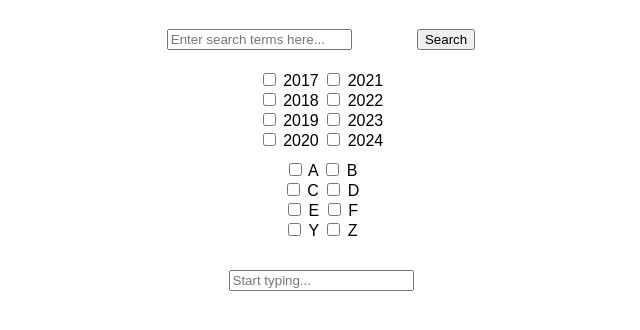
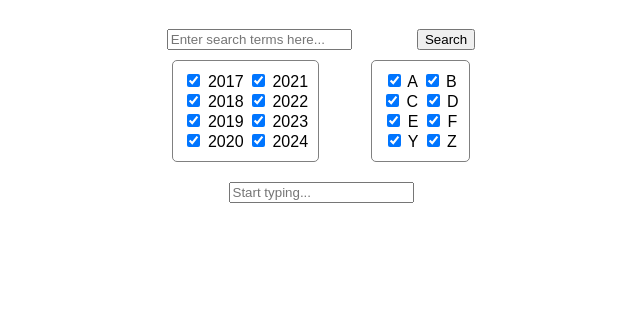
Before and after one commit to AnthonyJMillspaugh/math-modeling-database, a plain HTML site: page math-modeling-papers-website/website.html in a window 1280 px wide. Shown: the part 82-412 px from the top of the page, without its empty margins (319-959 px from the left). Drawn offline with Linux system fonts and the light colour scheme.

Commit message:
made some small adjustments, need to pull again after this

```diff
--- a/math-modeling-papers-website/website-style.css
+++ b/math-modeling-papers-website/website-style.css
@@ -3,6 +3,12 @@
     margin-left: 25%;
     margin-right: 25%;
     padding: 10px;
+}
+
+.specialcenter {
+    display: flex;
+    gap: 52px; /* Optional: space between the boxes */
+    justify-content: center; /* Optional: center horizontally */
 }
 
 h1 {
@@ -27,10 +33,21 @@ div[id="autoDropDown"] {
 div[id="yearBox"] {
     font-family:sans-serif;
     text-align: center;
+
+    padding: 10px;
+    height: 80px;
+
+    border: 1px solid gray;
+    border-radius: 5px;
 }
 
 div[id="problemBox"] {
     font-family:sans-serif;
     text-align: center;
-    padding-top: 10px;
+
+    padding: 10px;
+    height: 80px;
+
+    border: 1px solid gray;
+    border-radius: 5px;
 }
--- a/math-modeling-papers-website/website.html
+++ b/math-modeling-papers-website/website.html
@@ -15,42 +15,42 @@
     <button type="submit" id="submit" onclick="search_titles()">Search</button>
   </div>
 
-  <div class="center">
+  <div class="specialcenter">
     <div id="yearBox">
-      <input type="checkbox" id="2017" name="2017" value="2017">
+      <input type="checkbox" id="2017" name="2017" value="2017" checked>
       <label for="2017"> 2017</label>
-      <input type="checkbox" id="2021" name="2021" value="2021">
+      <input type="checkbox" id="2021" name="2021" value="2021" checked>
       <label for="2021"> 2021</label><br>
-      <input type="checkbox" id="2018" name="2018" value="2018">
+      <input type="checkbox" id="2018" name="2018" value="2018" checked>
       <label for="2018"> 2018</label>
-      <input type="checkbox" id="2022" name="2022" value="2022">
+      <input type="checkbox" id="2022" name="2022" value="2022" checked>
       <label for="2022"> 2022</label><br>
-      <input type="checkbox" id="2019" name="2019" value="2019">
+      <input type="checkbox" id="2019" name="2019" value="2019" checked>
       <label for="2019"> 2019</label>
-      <input type="checkbox" id="2023" name="2023" value="2023">
+      <input type="checkbox" id="2023" name="2023" value="2023" checked>
       <label for="2023"> 2023</label><br>
-      <input type="checkbox" id="2020" name="2020" value="2020">
+      <input type="checkbox" id="2020" name="2020" value="2020" checked>
       <label for="2020"> 2020</label>
-      <input type="checkbox" id="2024" name="2024" value="2024">
+      <input type="checkbox" id="2024" name="2024" value="2024" checked>
       <label for="2024"> 2024</label><br>
     </div>
 
     <div id="problemBox">
-      <input type="checkbox" id="a" name="a" value="a">
+      <input type="checkbox" id="a" name="a" value="a" checked>
       <label for="a"> A</label>
-      <input type="checkbox" id="b" name="b" value="b">
+      <input type="checkbox" id="b" name="b" value="b" checked>
       <label for="b"> B</label><br>
-      <input type="checkbox" id="c" name="c" value="c">
+      <input type="checkbox" id="c" name="c" value="c" checked>
       <label for="c"> C</label>
-      <input type="checkbox" id="d" name="d" value="d">
+      <input type="checkbox" id="d" name="d" value="d" checked>
       <label for="d"> D</label><br>
-      <input type="checkbox" id="e" name="e" value="e">
+      <input type="checkbox" id="e" name="e" value="e" checked>
       <label for="e"> E</label>
-      <input type="checkbox" id="f" name="f" value="f">
+      <input type="checkbox" id="f" name="f" value="f" checked>
       <label for="f"> F</label><br>
-      <input type="checkbox" id="y" name="y" value="y">
+      <input type="checkbox" id="y" name="y" value="y" checked>
       <label for="y"> Y</label>
-      <input type="checkbox" id="z" name="z" value="z">
+      <input type="checkbox" id="z" name="z" value="z" checked>
       <label for="z"> Z</label><br>
     </div>
   </div>
```
